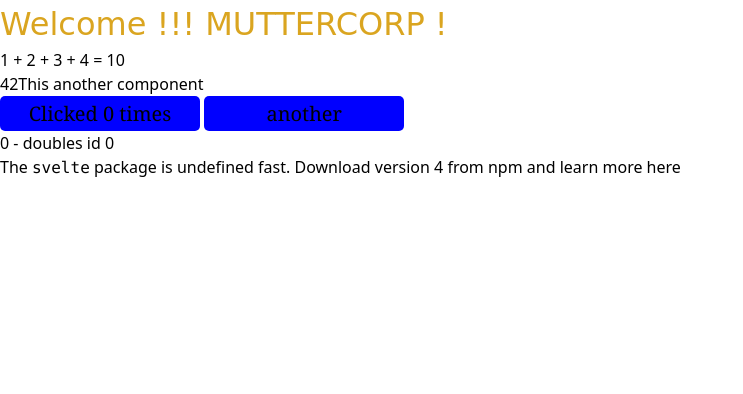
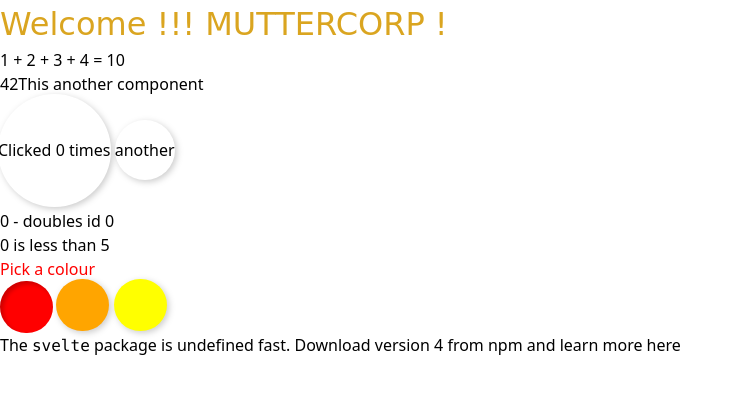
Before and after one commit to maikonweber/svelte-frontend-introduce-doc, a SvelteKit app: page / in a window 1280 px wide. Shown: the top 394 px of the page, without its empty margins (0-743 px from the left). Built offline with nearby package versions, Linux system fonts and the light colour scheme.

Commit message:
Add button and colors and select

```diff
--- a/src/routes/Nested.svelte
+++ b/src/routes/Nested.svelte
@@ -8,8 +8,9 @@
 		website: 'https://svelte.dev'
 	};
 
+    const colors = ['red', 'orange', 'yellow'];
 
-
+    let selected = colors[0];
 
     let numbers = [1, 2, 3, 4];
     let count = 0;
@@ -64,15 +65,70 @@
 <p>{count} - doubles id {doubled}</p>
 
 
+
+{#if count > 10}
+    <p>
+        {count} Count is grather than 10</p>
+{:else if count < 5}
+        <p>{count} is less than 5</p>
+{:else}
+<p> {count} is beetween 0 and 10 </p>
+
+{/if}
+
+
+<h1 style="color: {selected}">
+    Pick a colour
+</h1>
+
+<div>
+    <button
+        aria-current={selected === 'red'}
+        aria-label="red"
+        style="background: red"
+        on:click={() => selected = 'red'}
+    >
+    </button>
+    <button
+        aria-current={selected === 'orange'}
+        aria-label="orange"
+        style="background: orange"
+        on:click={() => selected = 'orange'}
+    >
+    </button>
+    <button
+        aria-current={selected === 'yellow'}
+        aria-label="yellow"
+        style="background: yellow"
+        on:click={() => selected = 'yellow'}
+    >
+    </button>
+</div>
+
 <style>
-    button {
-        background-color: blue;
-        font-family: Cambria, Cochin, Georgia, Times, 'Times New Roman', serif;
-        width: 200px;
-        height: 35px;
-        font-size: 20px;
-        border-color: blueviolet;
-        border-style: double;
-        border-radius: 5px;
-    }
+    	h1 {
+		transition: color 0.2s;
+	}
+
+	div {
+		display: grid;
+		grid-template-columns: repeat(7, 1fr);
+		grid-gap: 5px;
+		max-width: 400px;
+	}
+
+	button {
+		aspect-ratio: 1;
+		border-radius: 50%;
+		background: var(--color, #fff);
+		transform: translate(-2px,-2px);
+		filter: drop-shadow(2px 2px 3px rgba(0,0,0,0.2));
+		transition: all 0.1s;
+	}
+
+	button[aria-current="true"] {
+		transform: none;
+		filter: none;
+		box-shadow: inset 3px 3px 4px rgba(0,0,0,0.2);
+	}
 </style>
```
